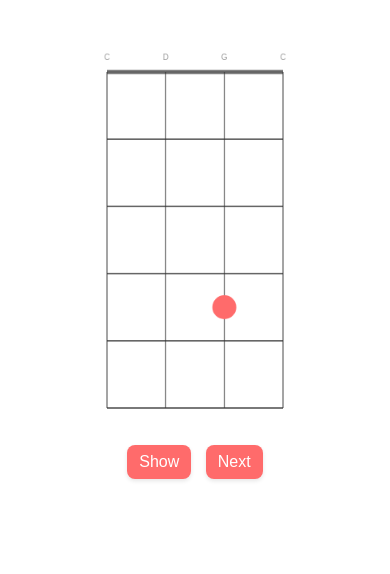
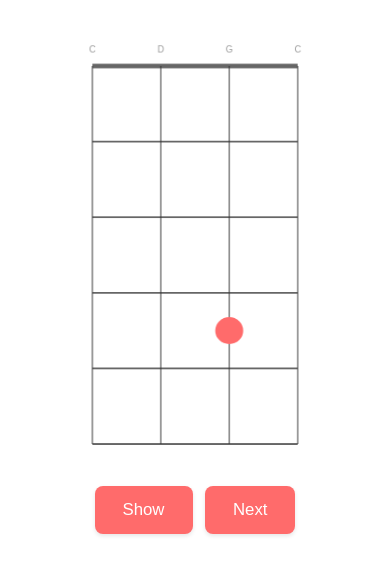
Before and after one commit to jgarte/requinto, a website with bundled scripts: page index.html in a window 390 px wide. Built offline with nearby package versions, Linux system fonts and the light colour scheme.

Commit message:
Improve mobile experience for Samsung Galaxy phones

```diff
--- a/index.html
+++ b/index.html
@@ -19,12 +19,14 @@ along with this program.  If not, see <https://www.gnu.org/licenses/>.
 <html lang="en">
 <head>
 <meta charset="UTF-8">
-<meta name="viewport" content="width=device-width, initial-scale=1.0">
+<meta name="viewport" content="width=device-width, initial-scale=1.0, maximum-scale=1.0, user-scalable=no">
 <title>Requinto Note Trainer</title>
 <style>
   body {
     font-family: sans-serif;
     padding: 40px;
+    padding-top: max(40px, env(safe-area-inset-top));
+    padding-bottom: max(40px, env(safe-area-inset-bottom));
     max-width: 600px;
     margin: auto;
     text-align: center;
@@ -66,25 +68,31 @@ along with this program.  If not, see <https://www.gnu.org/licenses/>.
     display: block;
     max-width: 100%;
     height: auto;
+    touch-action: none;
   }
   @media (max-width: 600px) {
     body {
-      padding: 10px;
+      padding: 15px;
+      padding-top: max(15px, env(safe-area-inset-top));
+      padding-bottom: max(15px, env(safe-area-inset-bottom));
     }
     h1 {
-      font-size: 1.3em;
-      margin: 10px 0;
+      font-size: 1.4em;
+      margin: 5px 0 10px 0;
     }
     button {
-      font-size: 1em;
-      padding: 8px 12px;
-      margin: 5px;
+      font-size: 1.05em;
+      padding: 14px 28px;
+      margin: 6px 4px;
+      min-height: 44px;
+      min-width: 88px;
     }
     #fretboard {
-      width: 240px;
-      height: 400px;
-      max-width: 90vw;
-      max-height: 60vh;
+      width: 280px;
+      height: 450px;
+      max-width: 92vw;
+      max-height: 55vh;
+      margin: 15px auto 0 auto;
     }
   }
 </style>
```
